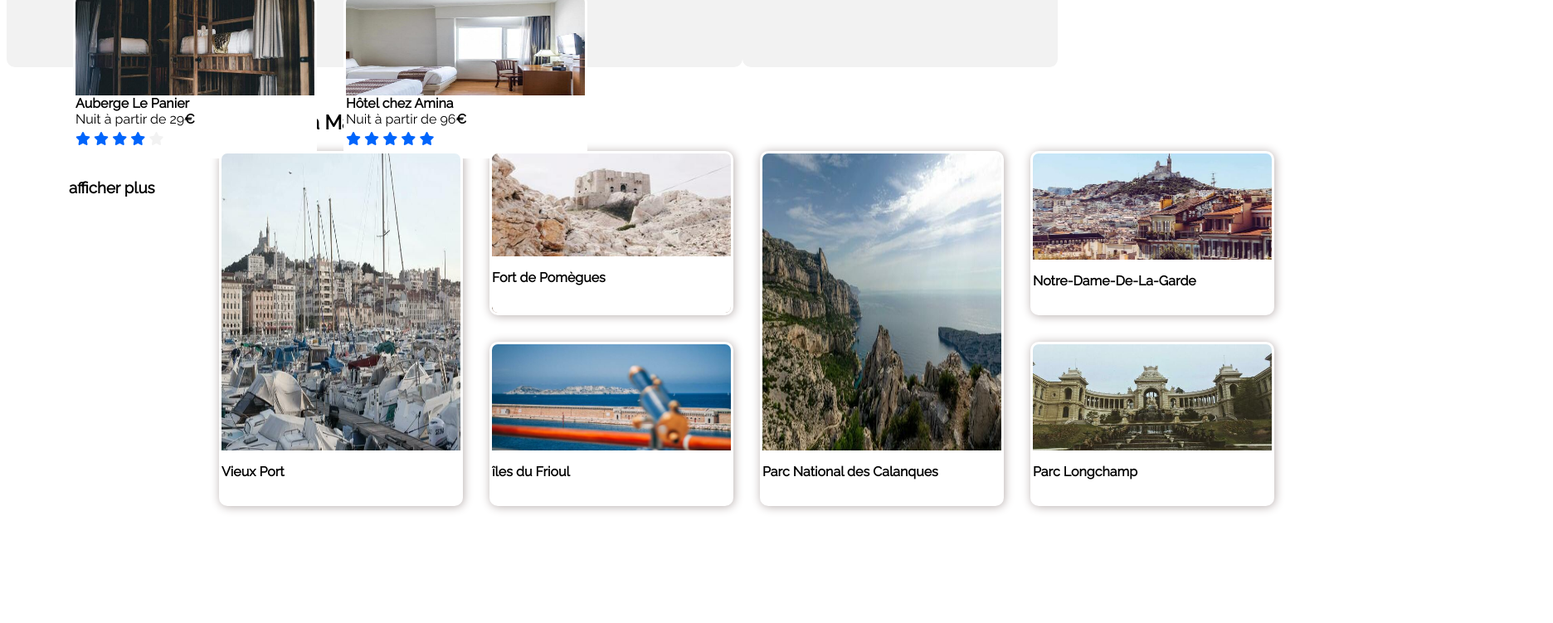
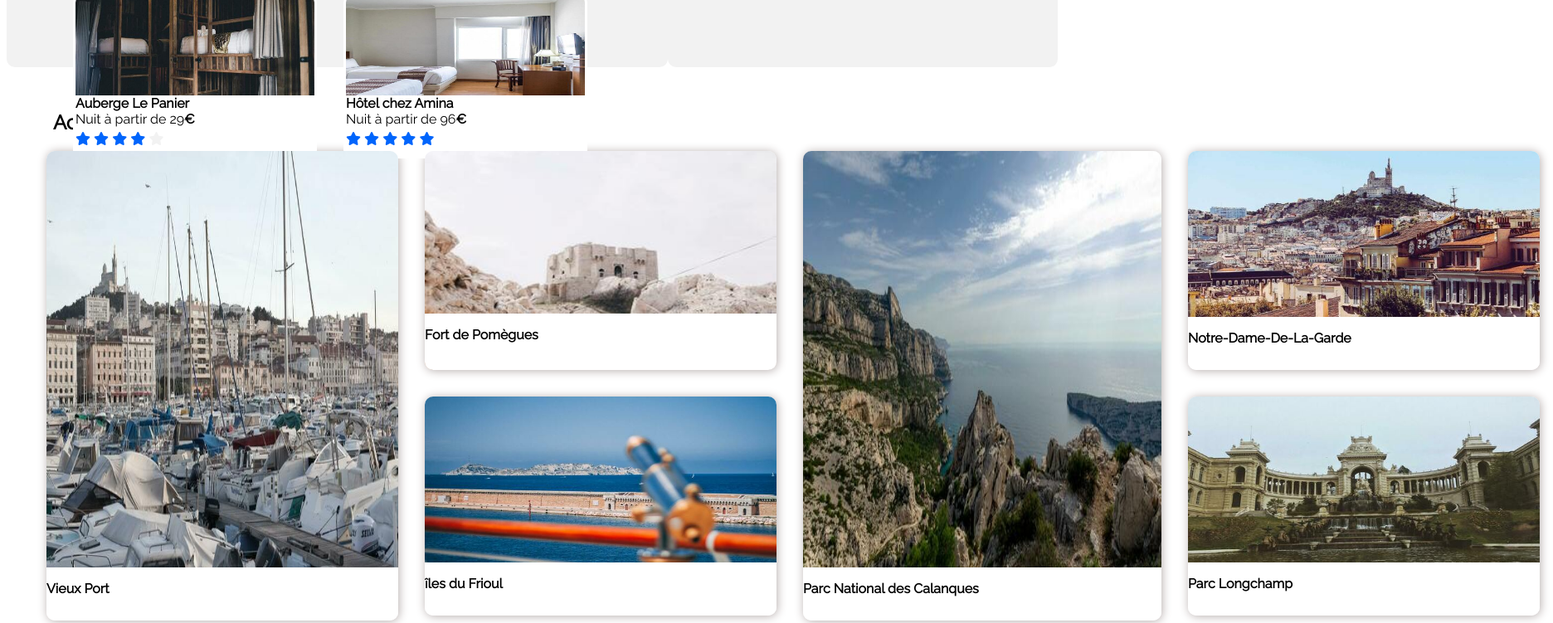
Before and after one commit to MartinNATAF/MartinNataf_2_04122020, a plain HTML site: page index.html in a window 1280 px wide. Shown: the part 1141-1892 px from the top of the page at 83% size, 1872 px wide, since content can reach past the window. Drawn offline with Linux system fonts and the light colour scheme; files whose address does not match are found by name; a web font is replaced by a local one.

Commit message:
push final(après daily avec coach)

```diff
--- a/style.css
+++ b/style.css
@@ -282,6 +282,8 @@ a
         width: 30em;
         border-radius: 10px 10px 10px 10px;
         order: 2;
+        padding-left: 4em;
+        padding-right: 4em;
     }
 
     #titre_1
@@ -563,12 +565,10 @@ a
         margin-right: 1em;
         margin-left: 1em;
         background-color: white;
-        border: solid;
-        border-color: white;
         border-radius: 10px 10px 10px 10px;
-        height: 26.4em;
+        height: 35.4em;
         overflow: hidden;
-        width: 18em;
+        width: 26.5em;
         box-shadow: 1px 1px 12px #b7aead;
     }
 
@@ -577,12 +577,10 @@ a
         margin-right: 1em;
         margin-left: 1em;
         background-color: white;
-        border: solid;
-        border-color: white;
         border-radius: 10px 10px 10px 10px;
-        height: 12em;
+        height: 16.5em;
         overflow: hidden;
-        width: 18em;
+        width: 26.5em;
         box-shadow: 1px 1px 12px #b7aead;
     }
 
@@ -591,12 +589,10 @@ a
         margin-right: 1em;
         margin-left: 1em;
         background-color: white;
-        border: solid;
-        border-color: white;
         border-radius: 10px 10px 10px 10px;
-        height: 12em;
+        height: 16.5em;
         overflow: hidden;
-        width: 18em;
+        width: 26.5em;
         position: relative;
         top: 2em;
         box-shadow: 1px 1px 12px #b7aead;
@@ -607,12 +603,10 @@ a
         margin-right: 1em;
         margin-left: 1em;
         background-color: white;
-        border: solid;
-        border-color: white;
         border-radius: 10px 10px 10px 10px;
-        height: 26.4em;
+        height: 35.4em;
         overflow: hidden;
-        width: 18em;
+        width: 27em;
         box-shadow: 1px 1px 12px #b7aead;
     }
 
@@ -621,12 +615,10 @@ a
         margin-right: 1em;
         margin-left: 1em;
         background-color: white;
-        border: solid;
-        border-color: white;
         border-radius: 10px 10px 10px 10px;
-        height: 12em;
+        height: 16.5em;
         overflow: hidden;
-        width: 18em;
+        width: 26.5em;
         box-shadow: 1px 1px 12px #b7aead;
     }
 
@@ -635,12 +627,10 @@ a
         margin-right: 1em;
         margin-left: 1em;
         background-color: white;
-        border: solid;
-        border-color: white;
         border-radius: 10px 10px 10px 10px;
-        height: 12em;
+        height: 16.5em;
         overflow: hidden;
-        width: 18em;
+        width: 26.5em;
         position: relative;
         top: 2em;
         box-shadow: 1px 1px 12px #b7aead;
@@ -657,7 +647,7 @@ a
     {
         padding-bottom: 6em;
         padding-top: 2em;
-        padding-left: 15em;
+        padding-left: 2em;
     }
 
     #partie_4
@@ -779,7 +769,7 @@ a
     {
         position: absolute;
         right: 2em;
-        top: 1.5em;
+        top: 1.3em;
     }
 
     #première_partie
@@ -833,6 +823,7 @@ a
     {
         border-radius: 0 0 0 0;
         height: 2em;
+        width: 10em;
         border-color: #F2F2F2;
         font-family: 'Raleway';
         font-weight: bold;
@@ -1137,8 +1128,6 @@ a
         margin-right: 1em;
         margin-left: 1em;
         background-color: white;
-        border: solid;
-        border-color: white;
         border-radius: 10px 10px 10px 10px;
         height: 12em;
         overflow: hidden;
@@ -1229,8 +1218,6 @@ a
         margin-right: 1em;
         margin-left: 1em;
         background-color: white;
-        border: solid;
-        border-color: white;
         border-radius: 10px 10px 10px 10px;
         height: 12em;
         position: relative;
@@ -1259,8 +1246,6 @@ a
         margin-right: 1em;
         margin-left: 1em;
         background-color: white;
-        border: solid;
-        border-color: white;
         border-radius: 10px 10px 10px 10px;
         height: 12em;
         position: relative;
@@ -1289,8 +1274,6 @@ a
         margin-right: 1em;
         margin-left: 1em;
         background-color: white;
-        border: solid;
-        border-color: white;
         border-radius: 10px 10px 10px 10px;
         height: 12em;
         position: relative;
@@ -1319,8 +1302,6 @@ a
         margin-right: 1em;
         margin-left: 1em;
         background-color: white;
-        border: solid;
-        border-color: white;
         border-radius: 10px 10px 10px 10px;
         height: 12em;
         position: relative;
@@ -1350,8 +1331,6 @@ a
         margin-right: 1em;
         margin-left: 1em;
         background-color: white;
-        border: solid;
-        border-color: white;
         border-radius: 10px 10px 10px 10px;
         height: 12em;
         position: relative;
```
